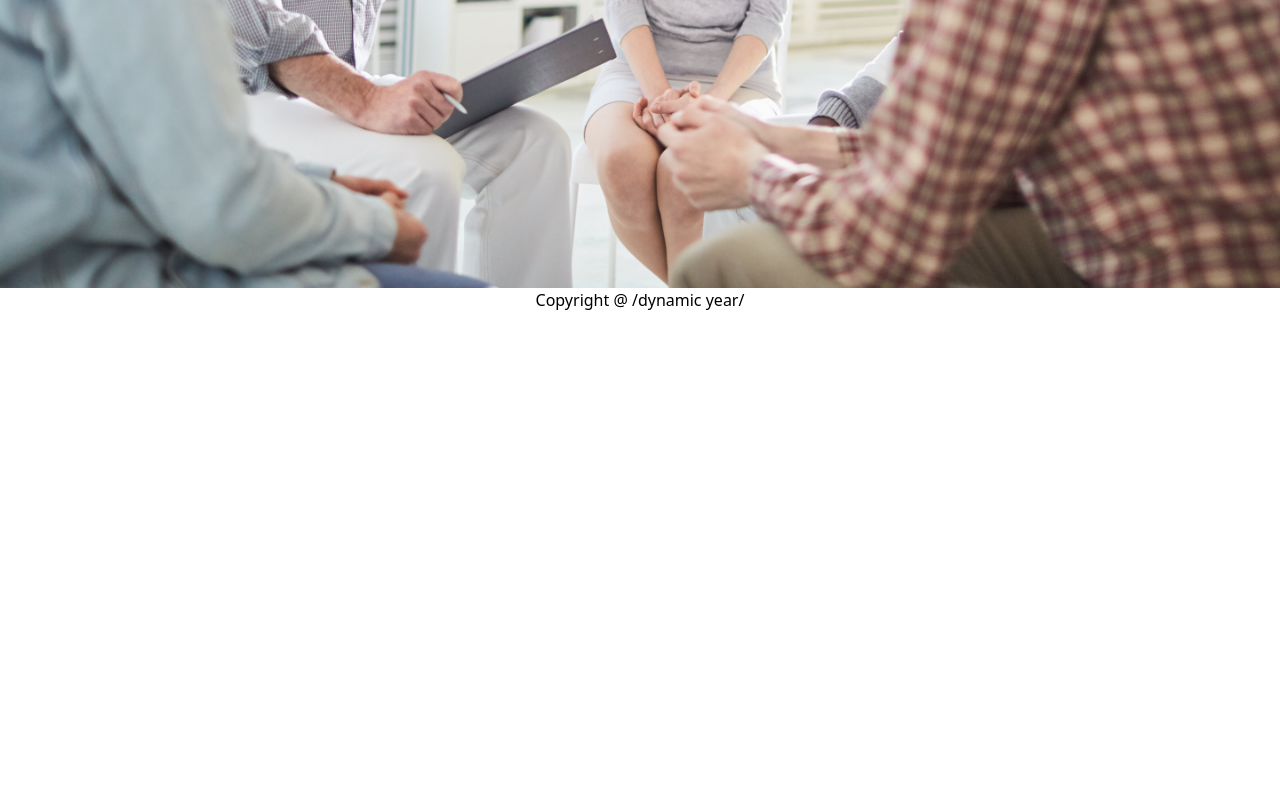
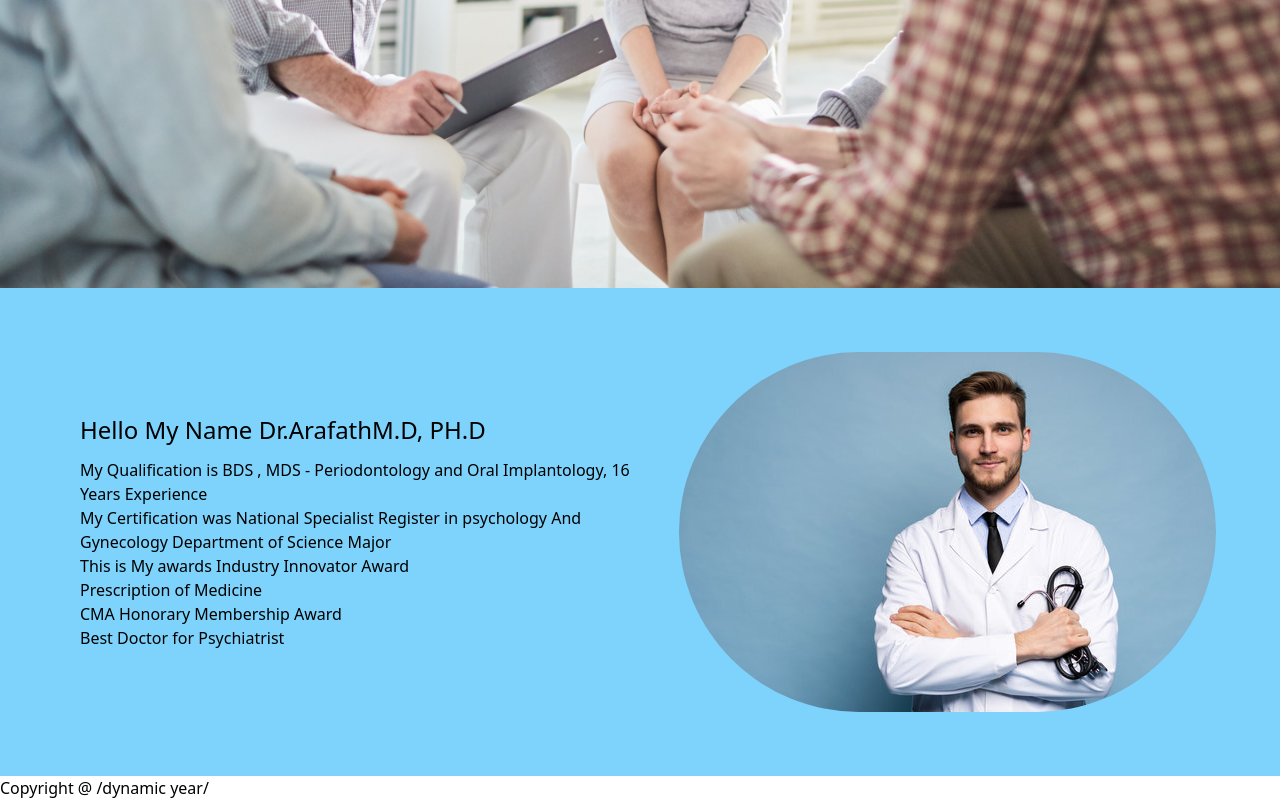
Before and after one commit to HasibAliOpu/Dr-Physiologists, a React (Create React App) app: page / in a window 1280 px wide. Shown: the part 2336-3136 px from the top of the page. Before the commit the page ends 2648 px from the top, so only its background shows below. Built offline with nearby package versions, Linux system fonts and the light colour scheme; what tw-elements would draw is missing.

Commit message:
added doctor information section

```diff
--- a/src/App.js
+++ b/src/App.js
@@ -9,7 +9,7 @@ import "./App.css";
 
 function App() {
   return (
-    <div className="App">
+    <div className="">
       <Header />
       <Routes>
         <Route path="/" element={<Home />} />
--- a/src/Pages/Home/Banner/Banner.js
+++ b/src/Pages/Home/Banner/Banner.js
@@ -5,7 +5,7 @@ import Banner3 from "../../../images/banner/banner3.jpg";
 
 const Banner = () => {
   return (
-    <div className="">
+    <div>
       <div
         id="carouselExampleCaptions"
         class="carousel slide relative"
--- /dev/null
+++ b/src/Pages/Home/DoctorInfo/DoctorInfo.js
@@ -0,0 +1,28 @@
+import React from "react";
+import Doctor from "../../../images/doctor.jpg";
+const DoctorInfo = () => {
+  return (
+    <div className="flex items-center p-16 bg-sky-300">
+      <div className="p-4">
+        <h1 className="text-2xl pb-3 ">Hello My Name Dr.ArafathM.D, PH.D</h1>
+        <p>
+          My Qualification is BDS , MDS - Periodontology and Oral Implantology,
+          16 Years Experience
+        </p>
+        <p>
+          My Certification was National Specialist Register in psychology And
+          Gynecology Department of Science Major
+        </p>
+        <p>
+          This is My awards Industry Innovator Award <br />
+          Prescription of Medicine <br />
+          CMA Honorary Membership Award <br />
+          Best Doctor for Psychiatrist
+        </p>
+      </div>
+      <img src={Doctor} alt="doctor" className="rounded-full" />
+    </div>
+  );
+};
+
+export default DoctorInfo;
--- a/src/Pages/Home/Home/Home.js
+++ b/src/Pages/Home/Home/Home.js
@@ -1,10 +1,12 @@
 import React from "react";
 import Banner from "../Banner/Banner";
+import DoctorInfo from "../DoctorInfo/DoctorInfo";
 
 const Home = () => {
   return (
     <div>
       <Banner />
+      <DoctorInfo />
     </div>
   );
 };
```
Also changed, not shown: src/images/doctor.jpg (added).
